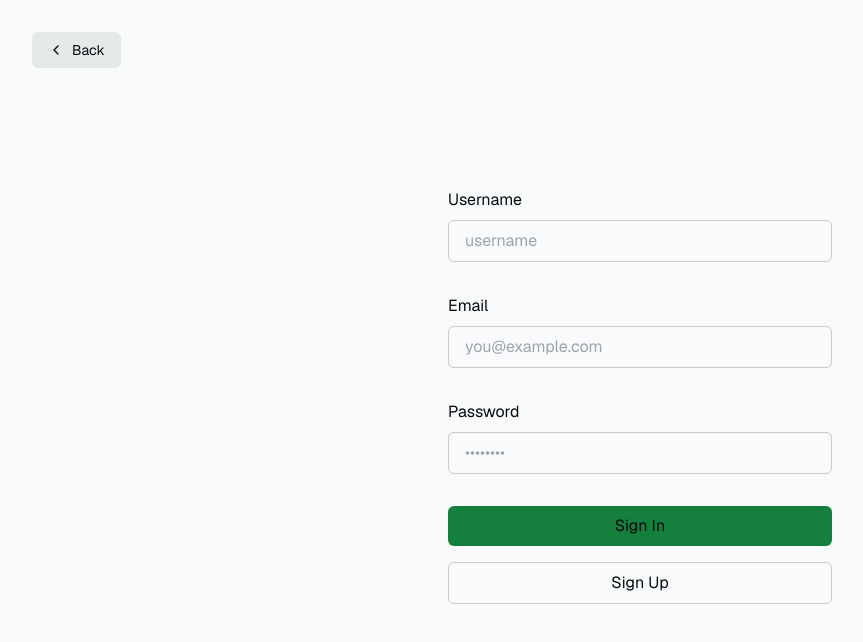
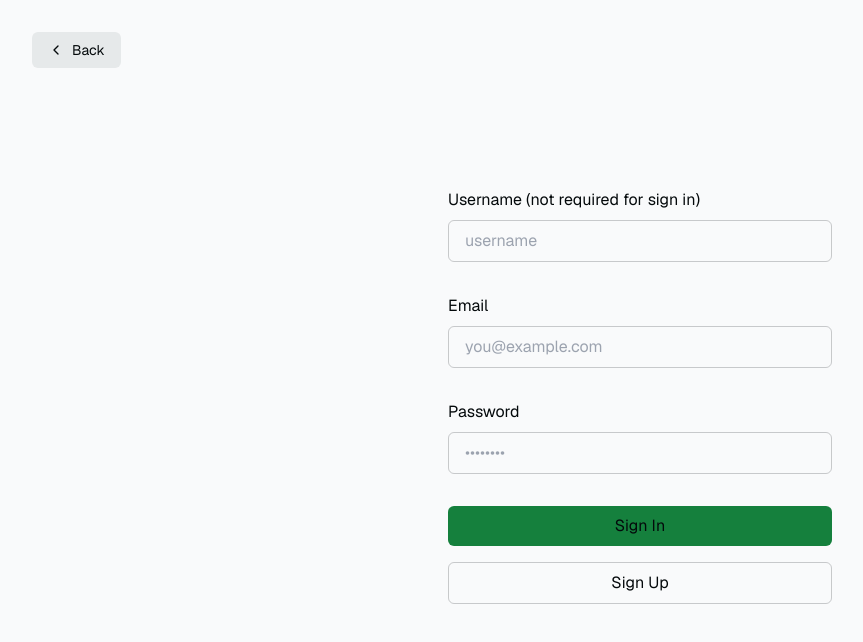
Before and after one commit to RacimFethallah/min-xo, a Next.js app: page /login in a window 1280 px wide. Shown: the top 642 px of the page, without its empty margins (0-863 px from the left). Built offline with nearby package versions, Linux system fonts and the light colour scheme.

Commit message:
updated login

```diff
--- a/app/login/page.tsx
+++ b/app/login/page.tsx
@@ -78,13 +78,12 @@ export default function Login({
 
       <form className="flex-1 flex flex-col w-full justify-center gap-2 text-foreground">
         <label htmlFor="username">
-          Username
+          Username (not required for sign in)
         </label>
         <input
           className="rounded-md px-4 py-2 bg-inherit border mb-6"
           name="username"
           placeholder="username"
-          required
         />
         <label className="text-md" htmlFor="email">
           Email
```
